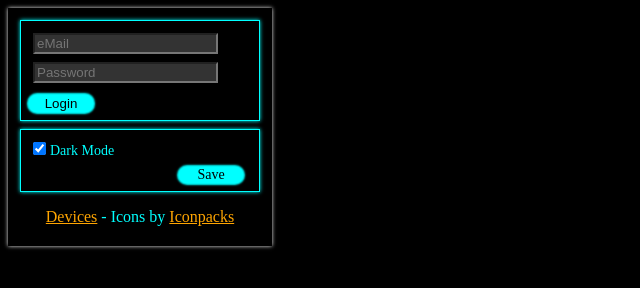
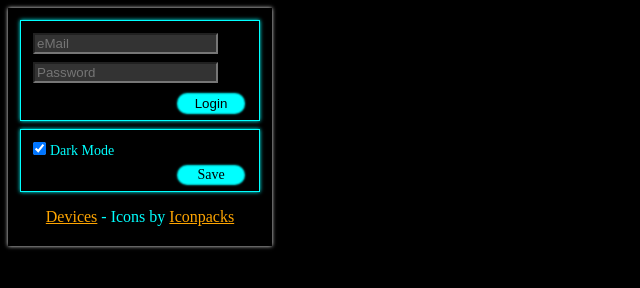
Before and after one commit to GeorgeSchafer/SmartRent-Chrome-Extension, a browser extension: page options.html in a window 1280 px wide. Shown: the whole page, without its empty margins (0-640 px from the left). Drawn offline with Linux system fonts and the light colour scheme.

Commit message:
fixed styles

```diff
--- a/js/options.js
+++ b/js/options.js
@@ -21,7 +21,6 @@ const fns = {
         els.login.appendChild(els.password);
 
         els.loginbtn = document.createElement('button');
-        els.loginbtn.classList.add('btn');
         els.loginbtn.id = 'loginbtn';
         els.loginbtn.textContent = 'Login';
         els.login.appendChild(els.loginbtn);
@@ -38,7 +37,7 @@ const fns = {
         els.ui_options.querySelector('label').appendChild(document.createTextNode('Dark Mode'));
 
         els.save = document.createElement('div');
-        els.save.classList.add('btn');
+        els.save.classList.add('btn')
         els.save.id = 'save';
         els.save.textContent = 'Save';
         els.ui_options.appendChild(els.save);
--- a/styles/styles.css
+++ b/styles/styles.css
@@ -31,7 +31,7 @@ button {
     border-radius:8px;
     box-shadow: 0px 0px 2px 2px cyan;
     width: 64px;
-    margin: 8px 8px 0px 126px;
+    margin: 8px 8px 0px 150px;
     text-align: center;
 }
 
```
